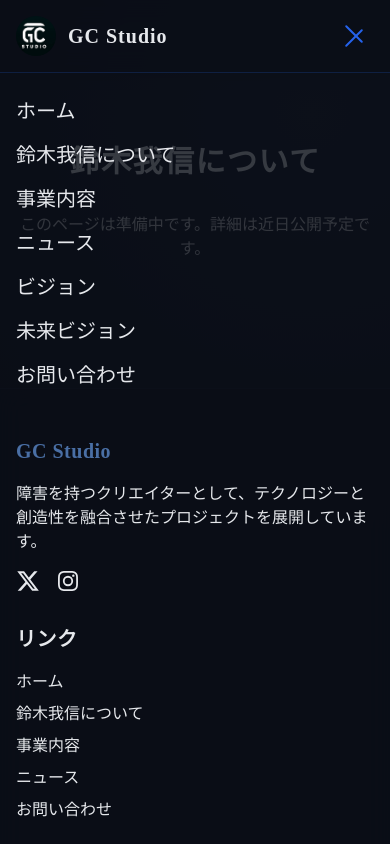
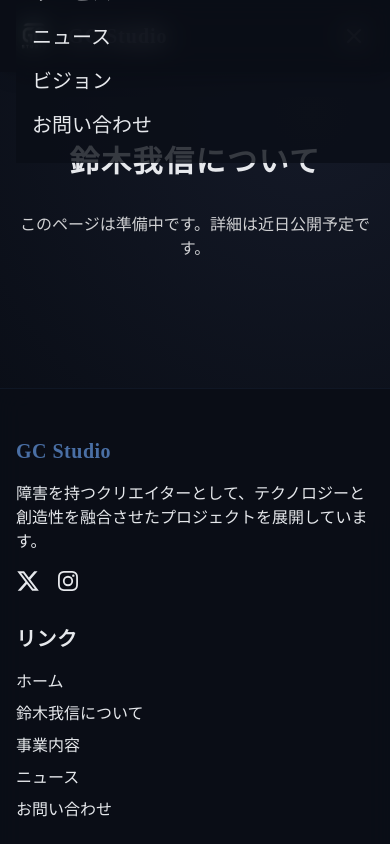
Before and after one commit to Gashin0601/gcstudio-site, a Next.js app: page /about in a window 390 px wide. Both pictures are taken after a click on the button "メニューを開く". Shown: the top 844 px of the page. Built offline with nearby package versions, Linux system fonts and the light colour scheme.

Commit message:
docs: 詳細なREADMEの追加とプロジェクト構造の文書化

```diff
--- /dev/null
+++ b/src/app/profile/layout.tsx
@@ -0,0 +1,14 @@
+import { Metadata } from 'next';
+
+export const metadata: Metadata = {
+  title: '鈴木我信について - 詳細プロフィール',
+  description: '視覚障害を持つクリエイター鈴木我信の詳細プロフィール。経歴、スキル、活動実績について詳しく紹介します。',
+};
+
+export default function ProfileLayout({
+  children,
+}: {
+  children: React.ReactNode;
+}) {
+  return children;
+}
--- a/src/app/profile/page.tsx
+++ b/src/app/profile/page.tsx
@@ -1,33 +1,14 @@
-import Navigation from '@/components/Navigation';
-import Footer from '@/components/Footer';
-import { Metadata } from 'next';
+'use client';
 
-export const metadata: Metadata = {
-  title: '鈴木我信について - 詳細プロフィール',
-  description: '視覚障害を持つクリエイター鈴木我信の詳細プロフィール。経歴、スキル、活動実績について詳しく紹介します。',
-};
+import PageLayout from '@/components/PageLayout';
 
 export default function ProfilePage() {
   return (
-    <main className="min-h-screen">
-      <Navigation />
-
-      <section className="py-28 relative overflow-hidden">
-        {/* 背景テクスチャ */}
-        <div className="absolute inset-0 noise-bg opacity-20"></div>
-
-        <div className="container mx-auto px-4">
-          <div className="text-center mb-16">
-            <h1 className="text-4xl md:text-5xl font-serif font-bold mb-4 tracking-wider">
-              鈴木我信について
-            </h1>
-            <div className="w-20 h-1 bg-accent mx-auto"></div>
-            <p className="mt-6 text-xl text-white/80 max-w-3xl mx-auto">
-              視覚障害を持ちながらもテクノロジーの力を借りて創造的な活動を続けている
-              クリエイターとしての詳しい経歴やスキル、思いについてご紹介します。
-            </p>
-          </div>
-
+    <PageLayout
+      title="鈴木我信について"
+      description="視覚障害を持ちながらもテクノロジーの力を借りて創造的な活動を続けている
+      クリエイターとしての詳しい経歴やスキル、思いについてご紹介します。"
+    >
       <div className="max-w-4xl mx-auto">
         <div className="mb-20">
           <h2 className="text-3xl font-serif font-bold mb-8 border-l-4 border-accent pl-4">
@@ -134,10 +115,6 @@
           </div>
         </div>
       </div>
-        </div>
-      </section>
-
-      <Footer />
-    </main>
+    </PageLayout>
   );
 }
--- a/src/components/Navigation.tsx
+++ b/src/components/Navigation.tsx
@@ -3,25 +3,26 @@
 import { useState, useEffect } from 'react';
 import Link from 'next/link';
 import Image from 'next/image';
+import { usePathname } from 'next/navigation';
 import { motion, AnimatePresence } from 'framer-motion';
 
 const navItems = [
-  { name: 'ホーム', href: '/#top' },
-  { name: '鈴木我信について', href: '/#profile' },
-  { name: '事業内容', href: '/#services' },
-  { name: 'ニュース', href: '/#news' },
-  { name: 'ビジョン', href: '/#vision' },
-  { name: '未来ビジョン', href: '/#future-vision' },
-  { name: 'お問い合わせ', href: '/#contact' },
+  { name: 'プロフィール', href: '/profile' },
+  { name: 'サービス', href: '/services' },
+  { name: 'ニュース', href: '/news' },
+  { name: 'ビジョン', href: '/future-vision' },
+  { name: 'お問い合わせ', href: '/contact' },
 ];
 
 export default function Navigation() {
   const [isOpen, setIsOpen] = useState(false);
   const [scrolled, setScrolled] = useState(false);
+  const pathname = usePathname();
+  const isHome = pathname === '/';
 
   useEffect(() => {
     const handleScroll = () => {
-      setScrolled(window.scrollY > 50);
+      setScrolled(window.scrollY > 20);
     };
 
     window.addEventListener('scroll', handleScroll);
@@ -33,6 +34,18 @@
       scrolled || isOpen ? 'bg-dark-bg/90 backdrop-blur-md shadow-lg' : 'bg-transparent'
     }`}>
       <div className="container mx-auto px-4 py-4 flex justify-between items-center">
+        {isHome ? (
+          <div className="text-xl md:text-2xl font-serif font-bold tracking-wider flex items-center gap-3">
+            <Image
+              src="/images/gcstudio-icon.jpeg"
+              alt="GC Studio アイコン"
+              width={40}
+              height={40}
+              className="rounded-full"
+            />
+            <span className="text-text-primary">GC Studio</span>
+          </div>
+        ) : (
           <Link href="/" className="text-xl md:text-2xl font-serif font-bold tracking-wider flex items-center gap-3">
             <Image
               src="/images/gcstudio-icon.jpeg"
@@ -43,6 +56,7 @@
             />
             <span className="text-text-primary hover:text-accent transition-colors duration-300">GC Studio</span>
           </Link>
+        )}
 
         {/* Desktop Navigation */}
         <nav className="hidden md:block">
@@ -51,9 +65,10 @@
               <li key={item.name}>
                 <Link
                   href={item.href}
-                  className="text-text-primary hover:text-accent transition-colors duration-300"
+                  className="text-text-primary relative group"
                 >
                   {item.name}
+                  <span className="absolute left-0 bottom-0 w-0 h-0.5 bg-accent transition-all duration-300 group-hover:w-full"></span>
                 </Link>
               </li>
             ))}
@@ -62,38 +77,28 @@
 
         {/* Mobile Menu Button */}
         <button
-          className="md:hidden p-2 focus:outline-none"
+          className="md:hidden text-text-primary p-2"
           onClick={() => setIsOpen(!isOpen)}
-          aria-label={isOpen ? 'メニューを閉じる' : 'メニューを開く'}
+          aria-label="メニューを開く"
         >
-          <div className="w-6 flex flex-col items-end justify-center gap-1.5 relative">
-            <motion.span
-              className="block h-0.5 bg-neon-blue rounded-full"
-              initial={{ width: '100%' }}
-              animate={{ width: isOpen ? '100%' : '100%', rotate: isOpen ? 45 : 0, y: isOpen ? 6 : 0 }}
-              transition={{ duration: 0.3 }}
-            />
-            <motion.span
-              className="block h-0.5 bg-neon-blue rounded-full"
-              initial={{ width: '70%' }}
-              animate={{
-                width: isOpen ? '100%' : '70%',
-                opacity: isOpen ? 0 : 1,
-                x: isOpen ? 20 : 0
-              }}
-              transition={{ duration: 0.3 }}
-            />
-            <motion.span
-              className="block h-0.5 bg-neon-blue rounded-full"
-              initial={{ width: '50%' }}
-              animate={{ width: isOpen ? '100%' : '50%', rotate: isOpen ? -45 : 0, y: isOpen ? -6 : 0 }}
-              transition={{ duration: 0.3 }}
-            />
-          </div>
+          <svg
+            className="w-6 h-6"
+            fill="none"
+            strokeLinecap="round"
+            strokeLinejoin="round"
+            strokeWidth="2"
+            viewBox="0 0 24 24"
+            stroke="currentColor"
+          >
+            {isOpen ? (
+              <path d="M6 18L18 6M6 6l12 12" />
+            ) : (
+              <path d="M4 6h16M4 12h16M4 18h16" />
+            )}
+          </svg>
         </button>
-      </div>
 
-      {/* Mobile Menu */}
+        {/* Mobile Navigation */}
         <AnimatePresence>
           {isOpen && (
             <motion.nav
@@ -127,10 +132,11 @@
                   >
                     <Link
                       href={item.href}
-                    className="text-xl text-text-primary hover:text-accent transition-colors duration-300"
+                      className="text-xl text-text-primary relative group block"
                       onClick={() => setIsOpen(false)}
                     >
                       {item.name}
+                      <span className="absolute left-0 bottom-0 w-0 h-0.5 bg-accent transition-all duration-300 group-hover:w-full"></span>
                     </Link>
                   </motion.li>
                 ))}
@@ -138,6 +144,7 @@
             </motion.nav>
           )}
         </AnimatePresence>
+      </div>
     </header>
   );
 }
--- /dev/null
+++ b/src/components/PageLayout.tsx
@@ -0,0 +1,66 @@
+'use client';
+
+import { useState } from 'react';
+import Image from 'next/image';
+import Navigation from './Navigation';
+import Footer from './Footer';
+
+interface PageLayoutProps {
+  children: React.ReactNode;
+  title: string;
+  description?: string;
+}
+
+export default function PageLayout({ children, title, description }: PageLayoutProps) {
+  const [imageError, setImageError] = useState(false);
+
+  return (
+    <main className="min-h-screen">
+      <Navigation />
+
+      <section className="py-28 relative overflow-hidden">
+        {/* 背景画像 */}
+        <div className="absolute inset-0 z-0">
+          {!imageError ? (
+            <Image
+              src="/images/hero-bg.jpeg"
+              alt="ページ背景"
+              fill
+              className="object-cover opacity-20"
+              priority
+              quality={90}
+              onError={() => setImageError(true)}
+            />
+          ) : (
+            <div className="w-full h-full bg-gradient-to-br from-dark-bg via-dark-bg-2 to-dark-bg-2"></div>
+          )}
+          <div className="absolute inset-0 bg-dark-bg/50"></div>
+        </div>
+
+        {/* 背景テクスチャ */}
+        <div className="absolute inset-0 noise-bg opacity-20"></div>
+        <div className="absolute inset-0 bg-stars-animation opacity-10"></div>
+
+        <div className="container mx-auto px-4 relative z-10">
+          {title && (
+            <div className="text-center mb-16">
+              <h1 className="text-4xl md:text-5xl font-serif font-bold mb-4 tracking-wider">
+                {title}
+              </h1>
+              <div className="w-20 h-1 bg-accent mx-auto"></div>
+              {description && (
+                <p className="mt-6 text-xl text-white/80 max-w-3xl mx-auto">
+                  {description}
+                </p>
+              )}
+            </div>
+          )}
+
+          {children}
+        </div>
+      </section>
+
+      <Footer />
+    </main>
+  );
+}
```
Also changed, not shown: 1 other file (tests, documents, lock files or other folders). Lines whose indentation alone changed are shown as unchanged.
